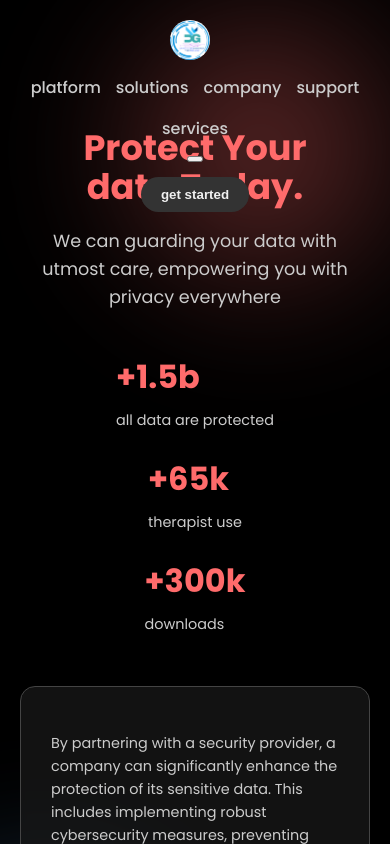
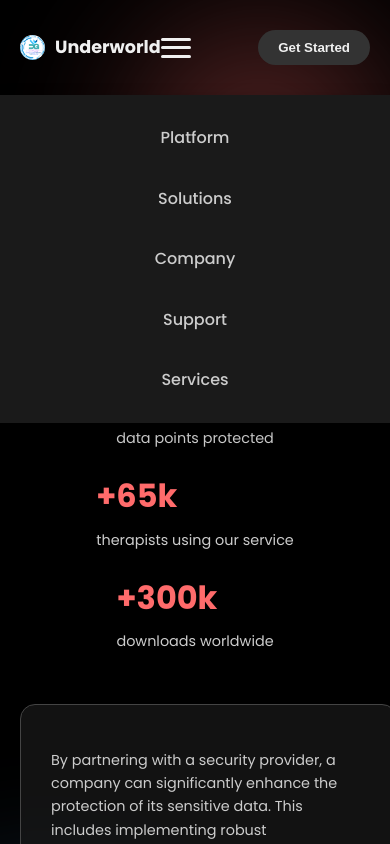
Before and after one commit to Techmax018/Underworld-Tech-, a plain HTML site: page index.html in a window 390 px wide. Both pictures are taken after a click on the button "Toggle navigation menu". Shown: the top 844 px of the page. Drawn offline with Linux system fonts and the light colour scheme.

Commit message:
first commit

```diff
--- a/index.html
+++ b/index.html
@@ -10,48 +10,45 @@
 <body>
     <header class="navbar">
         <div class="container">
-            <div class="logo-mobile">
-                <img src="logo/logo2.png" alt="Logo Badge" class="logo-badge">
-            </div>
             <div class="logo">
-                <img src="logo/logo2.png" alt="Logo Badge" class="logo-badge">
+                <img src="logo/logo2.png" alt="Underworld Technology Logo" class="logo-badge">
                 Underworld <span>Technology</span>
             </div>
             <nav class="nav-links" id="navLinks">
                 <ul>
-                    <li><a href="index.html">platform</a></li>
-                    <li><a href="solution.html">solutions</a></li>
-                    <li><a href="company.html">company</a></li>
-                    <li><a href="support.html">support</a></li>
-                    <li><a href="sign up.html">services</a></li>
+                    <li><a href="index.html">Platform</a></li>
+                    <li><a href="solution.html">Solutions</a></li>
+                    <li><a href="company.html">Company</a></li>
+                    <li><a href="support.html">Support</a></li>
+                    <li><a href="sign up.html">Services</a></li>
                 </ul>
             </nav>
-            <button class="menu-toggle" id="menuToggle" aria-label="Toggle navigation">
+            <button class="menu-toggle" id="menuToggle" aria-label="Toggle navigation menu">
                 <span class="bar"></span>
                 <span class="bar"></span>
                 <span class="bar"></span>
             </button>
-            <button class="get-started-btn" onclick="window.location.href='sign up.html'">get started</button>
+            <button class="get-started-btn" onclick="window.location.href='sign up.html'">Get Started</button>
         </div>
     </header>
 
     <main>
         <section class="hero-section">
             <div class="container">
-                <h1 class="hero-title">Protect Your <br> data Today.</h1>
-                <p class="hero-description">We can guarding your data with utmost care, empowering you with privacy everywhere</p>
+                <h1 class="hero-title">Protect Your <br> Data Today.</h1>
+                <p class="hero-description">We're guarding your data with utmost care, empowering you with privacy everywhere.</p>
                 <div class="hero-stats">
                     <div class="stat-item">
                         <span class="stat-number">+1.5b</span>
-                        <span class="stat-text">all data are protected</span>
+                        <span class="stat-text">data points protected</span>
                     </div>
                     <div class="stat-item">
                         <span class="stat-number">+65k</span>
-                        <span class="stat-text">therapist use</span>
+                        <span class="stat-text">therapists using our service</span>
                     </div>
                     <div class="stat-item">
                         <span class="stat-number">+300k</span>
-                        <span class="stat-text">downloads</span>
+                        <span class="stat-text">downloads worldwide</span>
                     </div>
                 </div>
                 <div class="hero-info-card">
@@ -62,19 +59,18 @@
         </section>
 
         <section class="features-section">
-                        <section class="features-section">
-                <video class="features-background-video" autoplay loop muted>
+            <video class="features-background-video" autoplay loop muted playsinline>
                 <source src="logo/202587-918431513_tiny.mp4" type="video/mp4">
                 Your browser does not support the video tag.
             </video>
             <div class="container">
-                    <p class="section-tagline">protecting your data with utmost tech, empowering you with privacy everywhere</p>
+                <p class="section-tagline">Protecting your data with cutting-edge technology, empowering you with privacy everywhere.</p>
                 <div class="feature-cards">
                     <div class="feature-card">
-                            <span class="icon">⋆</span> Auth
+                        <span class="icon">⋆</span> Authentication
                     </div>
                     <div class="feature-card">
-                            <span class="icon">◇</span> unity
+                        <span class="icon">◇</span> Unified Security
                     </div>
                     <div class="feature-card">
                         <img src="https://via.placeholder.com/24x24" alt="Western Union Logo" class="client-logo"> Western Union
@@ -83,32 +79,38 @@
                         <img src="https://via.placeholder.com/24x24" alt="Dropbox Logo" class="client-logo"> Dropbox
                     </div>
                 </div>
-                    <button  class="btn demo-btn" onclick="window.location.href='sign up.html'">Try Demo</button>
+                <button class="btn demo-btn" onclick="window.location.href='sign up.html'">Try Demo</button>
             </div>
-
-
+        </section>
 
         <section class="benefits-section">
             <div class="container">
-                <h2 class="section-title">Our Benefits</h2>
+                <h2 class="section-title">Our Key Benefits</h2>
                 <div class="benefit-cards">
                     <div class="benefit-card">
-                        <h3>Proactive Threat Detection and Response</h3>
-                        <p>Security providers continuously monitor networks, endpoints, and system activities to identify suspicious patterns or anomalies that may indicate a security breach.</p>
+                        <h3>Proactive Threat Detection & Response</h3>
+                        <p>Our security providers continuously monitor networks, endpoints, and system activities to identify suspicious patterns or anomalies that may indicate a security breach, ensuring swift action.</p>
                     </div>
                     <div class="benefit-card">
-                        <h3>Expertise and Industry Knowledge</h3>
-                        <p>Security providers have specialized knowledge and experience in identifying and mitigating security threats, ensuring that the latest security practices are implemented.</p>
+                        <h3>Expertise & Industry Knowledge</h3>
+                        <p>Our experts possess specialized knowledge and extensive experience in identifying and mitigating evolving security threats, ensuring the latest and most effective practices are always implemented.</p>
                     </div>
                     <div class="benefit-card">
-                        <h3>Proactive Threat Detection and Response</h3>
-                        <p>Security providers continuously monitor networks, endpoints, and system activities to identify suspicious patterns or anomalies that may indicate a security breach.</p>
+                        <h3>Comprehensive Data Protection</h3>
+                        <p>We offer a holistic approach to safeguarding your data, from advanced encryption to secure access controls, providing peace of mind against unauthorized access and cyberattacks.</p>
                     </div>
                 </div>
             </div>
         </section>
-    </section>
     </main>
+
+    <footer class="footer-section">
+        <div class="container">
+            <p>&copy; 2023 Underworld Technology. All rights reserved. | Data Security Solutions in Kenya</p>
+            <p>Send an Email: <a href="mailto:underworldhacker7@gmail.com">underworldhacker7@gmail.com</a></p>
+        </div>
+    </footer>
+
     <script>
         const menuToggle = document.getElementById('menuToggle');
         const navLinks = document.getElementById('navLinks');
@@ -118,21 +120,19 @@ if (menuToggle && navLinks) {
                 e.stopPropagation();
                 navLinks.classList.toggle('open');
             });
-    document.addEventListener('click', () => {
+
+            document.addEventListener('click', (e) => {
+                if (!navLinks.contains(e.target) && !menuToggle.contains(e.target)) {
                     navLinks.classList.remove('open');
+                }
             });
+
             navLinks.addEventListener('click', (e) => {
-        if (e.target.tagName === 'A') navLinks.classList.remove('open');
+                if (e.target.tagName === 'A') {
+                    navLinks.classList.remove('open');
+                }
             });
         }
     </script>
-<footer class="footer-section">
-        <div class="container">
-            <p>&copy; 2023 Underworld Technology. All rights reserved. | Data Security Solutions in Kenya</p>
-            <p>Send an Email: <a href="mailto:underworldhacker7@gmail.com">underworldhacker7@gmail.com</a></p>
-        </div>
-    </footer>
-
 </body>
-
 </html>
--- a/style.css
+++ b/style.css
@@ -6,9 +6,24 @@
     --button-secondary-bg: #333333;
     --border-color: #444444;
     --card-bg-color: #1a1a1a;
+    --logo-span-color: #ff6b6b;
 }
-h1,h2,h3,h4,h5,h6,p,span {
-    color: var(--button-primary-bg);
+
+h1, h2, h3, h4, h5, h6 {
+    color: var(--primary-text-color);
+}
+
+p, span {
+    color: var(--primary-text-color);
+}
+
+.hero-description,
+.stat-text,
+.section-tagline,
+.hero-info-card p,
+.benefit-card p,
+.footer-section p {
+    color: var(--secondary-text-color);
 }
 
 body {
@@ -33,7 +48,6 @@ body {
     position: absolute;
     width: 100%;
     z-index: 1000;
-
 }
 
 .navbar .container {
@@ -41,6 +55,7 @@ body {
     justify-content: space-between;
     align-items: center;
 }
+
 .logo {
     font-size: 1.5rem;
     font-weight: 700;
@@ -50,11 +65,32 @@ body {
     gap: 10px;
 }
 
+.logo span {
+    color: var(--logo-span-color);
+    display: inline;
+}
+
 .logo-badge {
     width: 30px;
     height: 30px;
     vertical-align: middle;
     border-radius: 50%;
+}
+
+.nav-links {
+    display: flex;
+    flex-direction: row;
+    width: auto;
+    position: static;
+    top: auto;
+    left: auto;
+    background-color: transparent;
+    padding: 0;
+    box-shadow: none;
+    z-index: auto;
+    transform: none;
+    opacity: 1;
+    pointer-events: auto;
 }
 
 .nav-links ul {
@@ -77,8 +113,29 @@ body {
     color: var(--button-primary-bg);
 }
 
+.menu-toggle {
+    display: none;
+    flex-direction: column;
+    justify-content: space-between;
+    width: 30px;
+    height: 20px;
+    background: transparent;
+    border: none;
+    cursor: pointer;
+    padding: 0;
+    z-index: 1001;
+}
+
+.menu-toggle .bar {
+    width: 100%;
+    height: 3px;
+    background-color: var(--primary-text-color);
+    border-radius: 5px;
+    transition: all 0.3s ease;
+}
+
 .get-started-btn {
-    background-color: #333333;
+    background-color: var(--button-secondary-bg);
     color: var(--primary-text-color);
     border: none;
     padding: 10px 20px;
@@ -107,9 +164,6 @@ body {
     position: relative;
     z-index: 2;
 }
-span{
-    color: var(--button-primary-bg);
-}
 
 .hero-title {
     font-size: 5.5rem;
@@ -117,6 +171,7 @@ span{
     line-height: 1.1;
     margin-bottom: 20px;
     max-width: 700px;
+    color: var(--primary-text-color);
 }
 
 .hero-description {
@@ -174,7 +229,7 @@ span{
 
 .primary-btn:hover {
     background-color: #555555;
-    border-color: #8d2525;
+    border-color: #666666;
 }
 
 .secondary-btn {
@@ -195,6 +250,7 @@ span{
     margin-left: auto;
     text-align: right;
     backdrop-filter: blur(5px);
+    -webkit-backdrop-filter: blur(5px);
 }
 
 .hero-info-card p {
@@ -255,7 +311,6 @@ span{
 .features-section {
     padding: 80px 0;
     text-align: center;
-}.features-section {
     position: relative;
     overflow: hidden;
 }
@@ -303,7 +358,7 @@ span{
     font-size: 1.1rem;
     font-weight: 500;
     color: var(--primary-text-color);
-    transition: transform 0.3s ease, box-shadow 0.3s ease;
+    transition: transform 0.3s ease, box-shadow 0.3s ease, border-color 0.3s ease;
 }
 
 .feature-card:hover {
@@ -355,14 +410,6 @@ span{
     gap: 30px;
     flex-wrap: wrap;
 }
-.benefit-cards :hover{
-    background-color: var(--button-primary-bg);
-    color: var(--primary-text-color);
-    border-color: var(--primary-text-color);
-}
-.benefit-cards :hover h3{
-    color: var(--card-bg-color);
-}
 
 .benefit-card {
     background-color: var(--card-bg-color);
@@ -374,6 +421,7 @@ span{
     display: flex;
     flex-direction: column;
     justify-content: space-between;
+    transition: background-color 0.3s ease, color 0.3s ease, border-color 0.3s ease;
 }
 
 .benefit-card h3 {
@@ -382,11 +430,23 @@ span{
     margin-top: 0;
     margin-bottom: 15px;
     color: var(--button-primary-bg);
+    transition: color 0.3s ease;
 }
 
 .benefit-card p {
     font-size: 0.95rem;
     color: var(--secondary-text-color);
+    transition: color 0.3s ease;
+}
+
+.benefit-card:hover {
+    background-color: var(--button-primary-bg);
+    border-color: var(--button-primary-bg);
+}
+
+.benefit-card:hover h3,
+.benefit-card:hover p {
+    color: var(--primary-text-color);
 }
 
 .expertise-card {
@@ -419,74 +479,131 @@ span{
     margin-bottom: 0;
 }
 
-.logo-mobile,
-.menu-toggle {
-    display: none;
+.footer-section {
+    background-color: var(--card-bg-color);
+    color: var(--secondary-text-color);
+    padding: 40px 0;
+    text-align: center;
+    border-top: 1px solid var(--border-color);
+}
+
+.footer-section a {
+    color: #ffd700;
+    font-weight: 600;
+    text-decoration: underline;
+    transition: color 0.2s;
+}
+
+.footer-section a:hover {
+    color: var(--button-primary-bg);
+    text-decoration: none;
 }
 
 @media (max-width: 900px) {
+    .navbar .container {
+        flex-wrap: wrap;
+        justify-content: space-between;
+        padding-top: 10px;
+        padding-bottom: 10px;
+    }
+
     .logo {
+        font-size: 1.2rem;
+    }
+
+    .logo span {
         display: none;
     }
-    .logo-mobile {
-        display: flex;
-        align-items: center;
-        margin-right: 10px;
-    }
-    .logo-mobile .logo-badge {
-        width: 40px;
-        height: 40px;
-    }
+
     .menu-toggle {
         display: flex;
     }
-}
 
-@media (max-width: 1024px) {
+    .nav-links {
+        display: none;
+        flex-direction: column;
+        width: 100%;
+        position: absolute;
+        top: 100%;
+        left: 0;
+        background-color: var(--card-bg-color);
+        padding: 20px 0;
+        box-shadow: 0 5px 15px rgba(0,0,0,0.3);
+        z-index: 999;
+        transform: translateY(-100%);
+        opacity: 0;
+        pointer-events: none;
+        transition: transform 0.3s ease-out, opacity 0.3s ease-out;
+    }
+
+    .nav-links.open {
+        display: flex;
+        transform: translateY(0);
+        opacity: 1;
+        pointer-events: auto;
+    }
+
+    .nav-links ul {
+        flex-direction: column;
+        align-items: center;
+        gap: 15px;
+    }
+
+    .nav-links a {
+        padding: 10px 0;
+        display: block;
+    }
+
+    .get-started-btn {
+        order: 2;
+        margin-left: auto;
+    }
+
     .hero-title {
         font-size: 4rem;
-    }
-    .hero-background-shapes::before,
-    .hero-background-shapes::after {
-        filter: blur(80px);
     }
 }
 
 @media (max-width: 768px) {
     .navbar .container {
-        flex-direction: column;
-        gap: 15px;
+        flex-direction: row;
+        align-items: center;
+        justify-content: space-between;
+        gap: 0;
     }
-    .nav-links ul {
-        gap: 15px;
-    }
+
     .hero-section {
         height: auto;
         padding: 100px 0;
+        text-align: center;
+    }
+    .hero-section .container {
+        display: flex;
+        flex-direction: column;
+        align-items: center;
     }
     .hero-title {
         font-size: 3rem;
         text-align: center;
+        max-width: 100%;
     }
     .hero-description {
         text-align: center;
         margin-left: auto;
         margin-right: auto;
+        max-width: 90%;
     }
     .hero-stats {
         flex-direction: column;
         align-items: center;
         gap: 20px;
     }
-    .hero-actions {
-        flex-direction: column;
-        align-items: center;
-        gap: 15px;
-    }
     .hero-info-card {
         margin-left: auto;
         margin-right: auto;
-        text-align: center;
+        text-align: left;
+        width: 90%;
+        max-width: 400px;
     }
     .features-section, .benefits-section {
         padding: 50px 0;
@@ -509,11 +626,11 @@ span{
 
 @media (max-width: 480px) {
     .logo {
-        font-size: 1.3rem;
+        font-size: 1.1rem;
     }
-    .nav-links ul {
-        flex-wrap: wrap;
-        justify-content: center;
+    .logo-badge {
+        width: 25px;
+        height: 25px;
     }
     .hero-title {
         font-size: 2.2rem;
@@ -532,13 +649,3 @@ span{
         padding: 20px;
     }
 }
-.footer-section a {
-    color: #ffd700;
-    font-weight: 600;
-    text-decoration: underline;
-    transition: color 0.2s;
-}
-.footer-section a:hover {
-    color: #ff6b6b;
-    text-decoration: none;
-}
```
Also changed, not shown: public/index.html (+12 -17 lines), 1 other file. Lines whose indentation alone changed are shown as unchanged.
